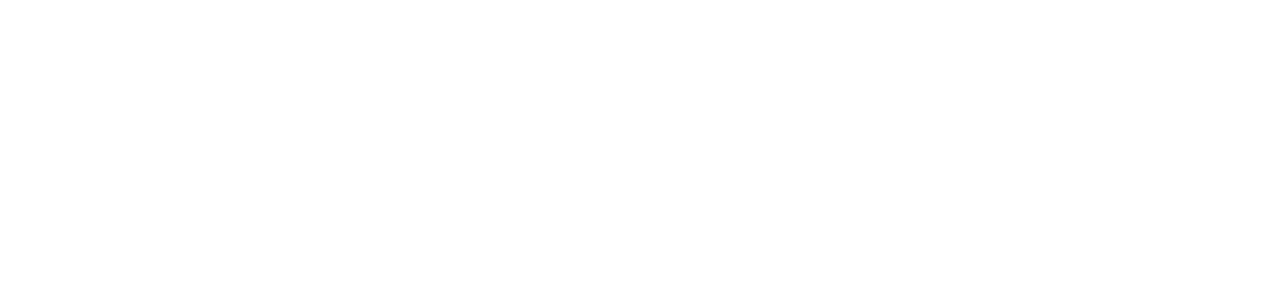
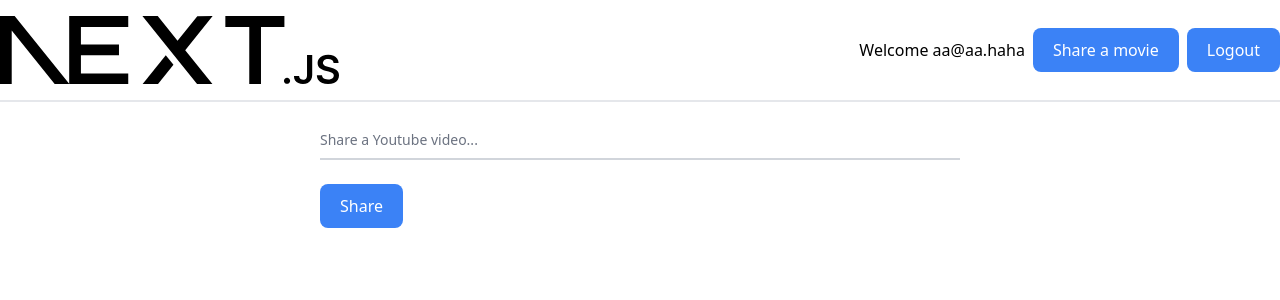
Before and after one commit to scaabel/docker-next, a Next.js app: page / in a window 1280 px wide. Shown: the top 300 px of the page. Built offline with nearby package versions, Linux system fonts and the light colour scheme.

Commit message:
Build main page WIP for testing

```diff
--- a/src/pages/index.tsx
+++ b/src/pages/index.tsx
@@ -1,12 +1,14 @@
-import Image from 'next/image'
-import { Inter } from 'next/font/google'
-
-const inter = Inter({ subsets: ['latin'] })
+import Header from "@/components/header";
+import Main from "@/components/main";
+import Share from "@/components/share";
 
 export default function Home() {
-  return (
-      <main className="container">
-      {/*  //*/}
-      </main>
-  )
+
+
+    return (
+        <main className="container mx-auto m-4">
+            <Header />
+            <Main />
+        </main>
+    )
 }
```
